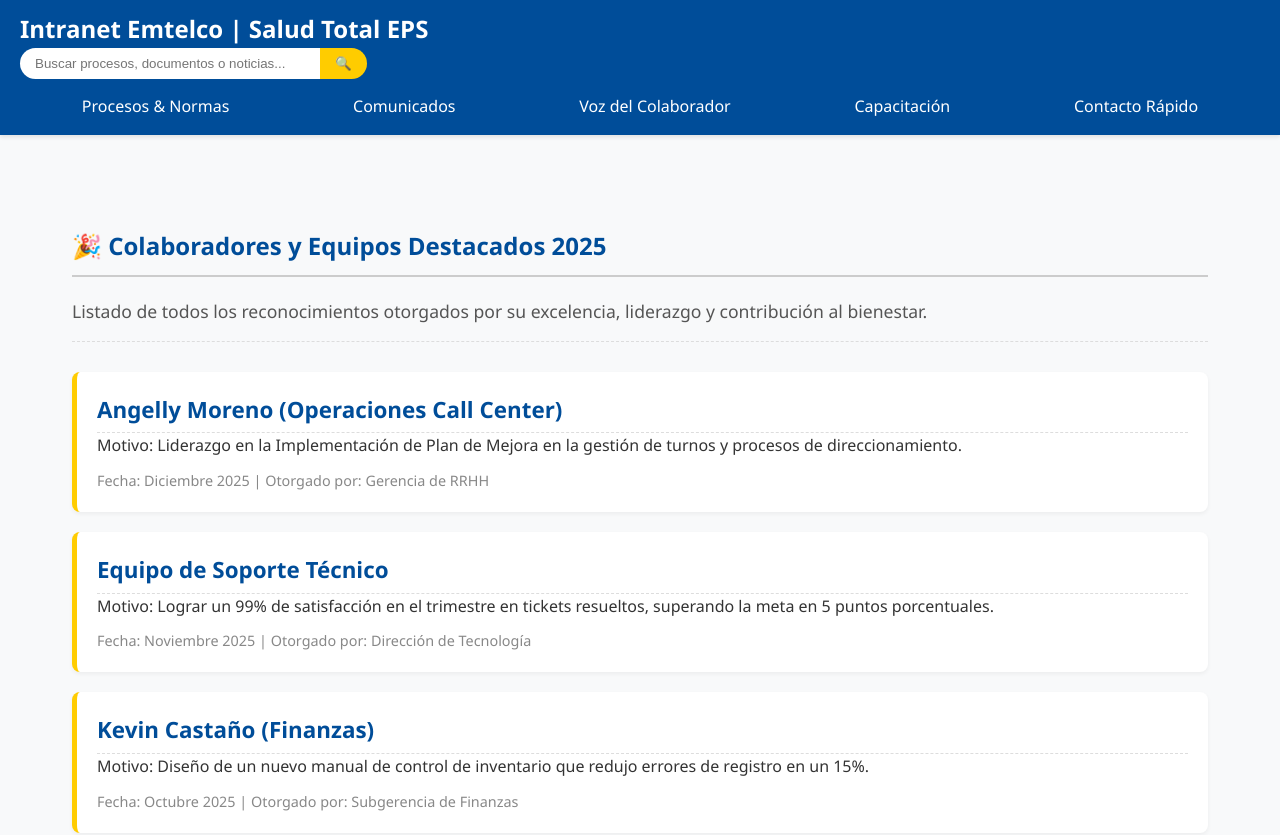
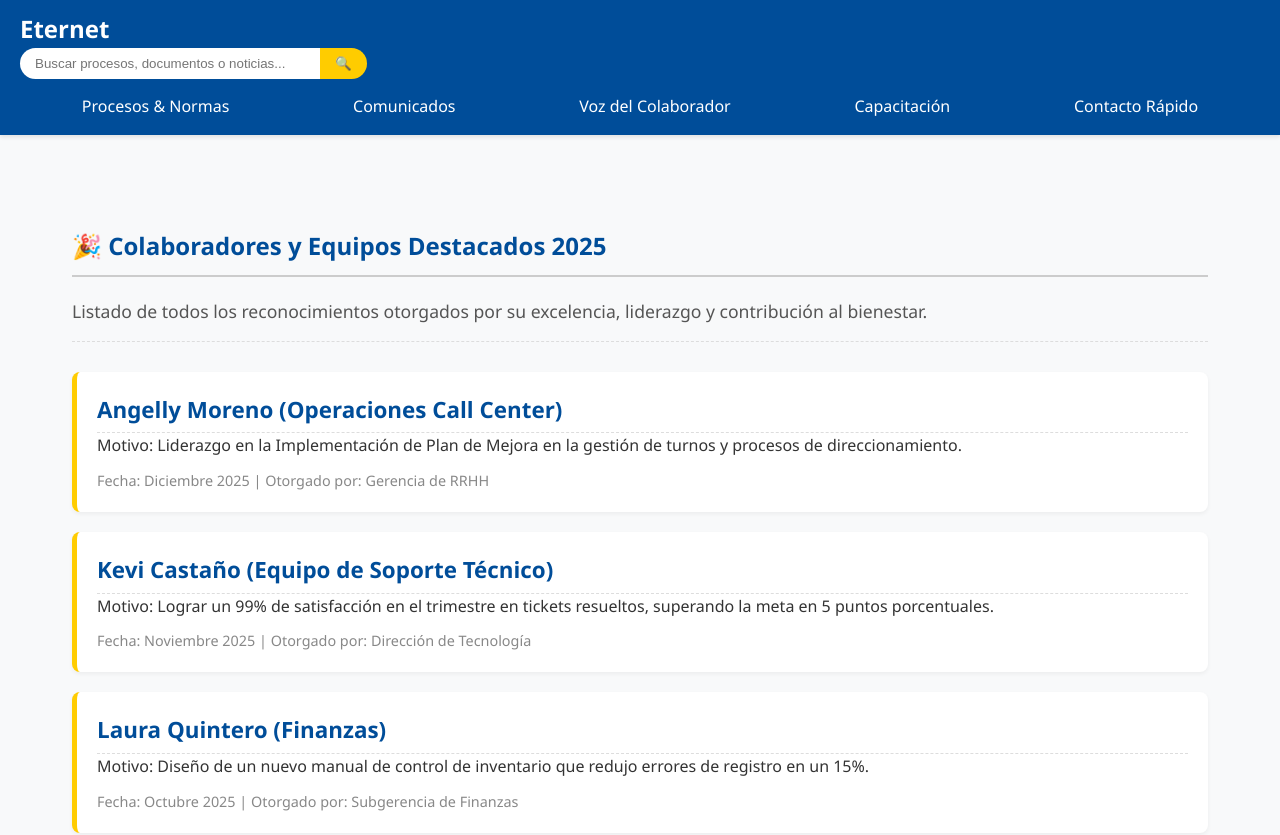
Before and after one commit to Casta-c/Intranet-Emtelco, a plain HTML site: page historial-reconocimiento.html in a window 1280 px wide. Shown: the top 835 px of the page. Drawn offline with Linux system fonts and the light colour scheme.

Commit message:
Update recognition history page content and titles

```diff
--- a/historial-reconocimiento.html
+++ b/historial-reconocimiento.html
@@ -3,10 +3,10 @@
 <head>
     <meta charset="UTF-8">
     <meta name="viewport" content="width=device-width, initial-scale=1.0">
-    <title>Historial de Reconocimientos </title>
+    <title>Eternet</title>
     <link rel="stylesheet" href="styles.css">
     <style>
-        /* Estilos adicionales para la página de historial - Se pueden agregar a styles.css si lo prefieres */
+        /* Estilos adicionales para la página de historial */
         .historial-list {
             display: grid;
             gap: 20px;
@@ -16,7 +16,7 @@
             padding: 20px;
             border-radius: 8px;
             box-shadow: 0 2px 4px rgba(0, 0, 0, 0.05);
-            border-left: 5px solid #ffcc00; /* Color distintivo de Reconocimiento */
+            border-left: 5px solid #ffcc00;
         }
         .historial-item h3 {
             color: #004d99;
@@ -35,7 +35,7 @@
 <body class="historial-page">
 
     <header class="main-header">
-        <h1>Intranet Emtelco | Salud Total EPS</h1>
+        <h1>Eternet</h1>
 
         <div class="search-box">
             <input type="search" placeholder="Buscar procesos, documentos o noticias..." aria-label="Buscar en la intranet">
@@ -54,7 +54,6 @@
     </header>
 
     <main>
-
         <section class="content-section">
             <h2>🎉 Colaboradores y Equipos Destacados 2025</h2>
             <p class="summary">
@@ -70,20 +69,19 @@
                 </article>
 
                 <article class="historial-item">
-                    <h3>Equipo de Soporte Técnico</h3>
+                    <h3>Kevi Castaño (Equipo de Soporte Técnico)</h3>
                     <p>Motivo: Lograr un 99% de satisfacción en el trimestre en tickets resueltos, superando la meta en 5 puntos porcentuales.</p>
                     <p class="historial-meta">Fecha: Noviembre 2025 | Otorgado por: Dirección de Tecnología</p>
                 </article>
 
                 <article class="historial-item">
-                    <h3>Kevin Castaño (Finanzas)</h3>
+                    <h3>Laura Quintero (Finanzas)</h3>
                     <p>Motivo: Diseño de un nuevo manual de control de inventario que redujo errores de registro en un 15%.</p>
                     <p class="historial-meta">Fecha: Octubre 2025 | Otorgado por: Subgerencia de Finanzas</p>
                 </article>
 
             </div>
         </section>
-
     </main>
 
     <footer>
@@ -91,5 +89,4 @@
     </footer>
 
 </body>
-
 </html>
```
